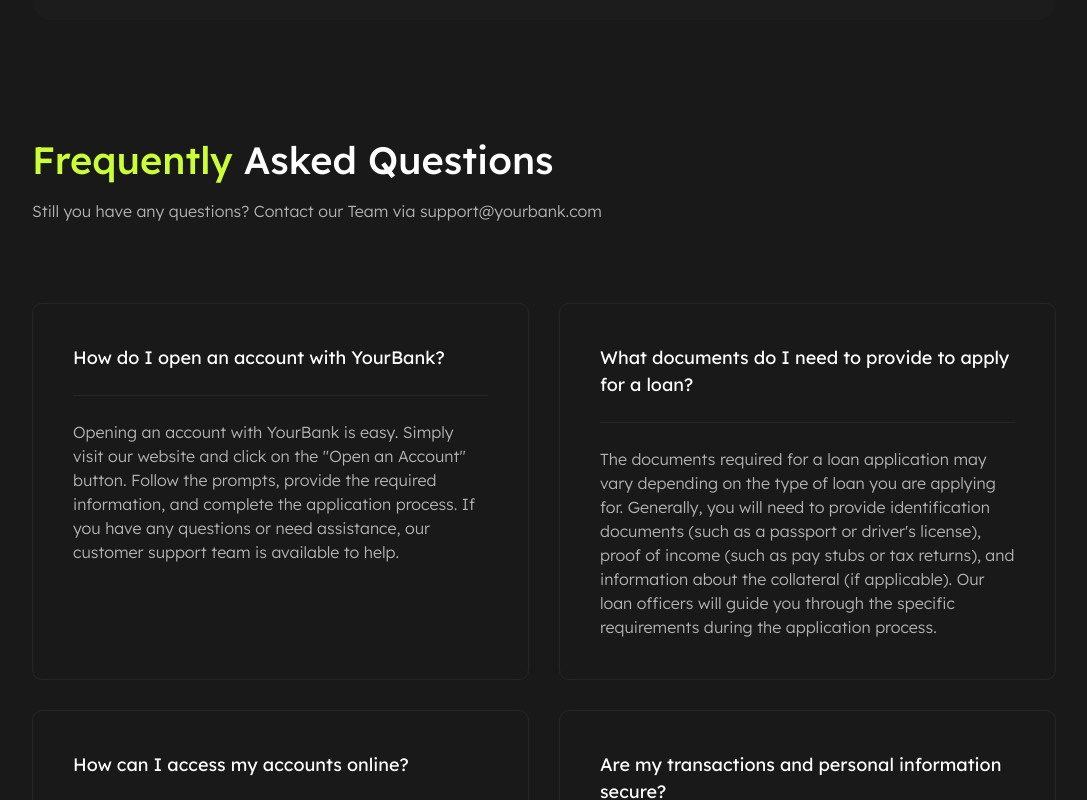
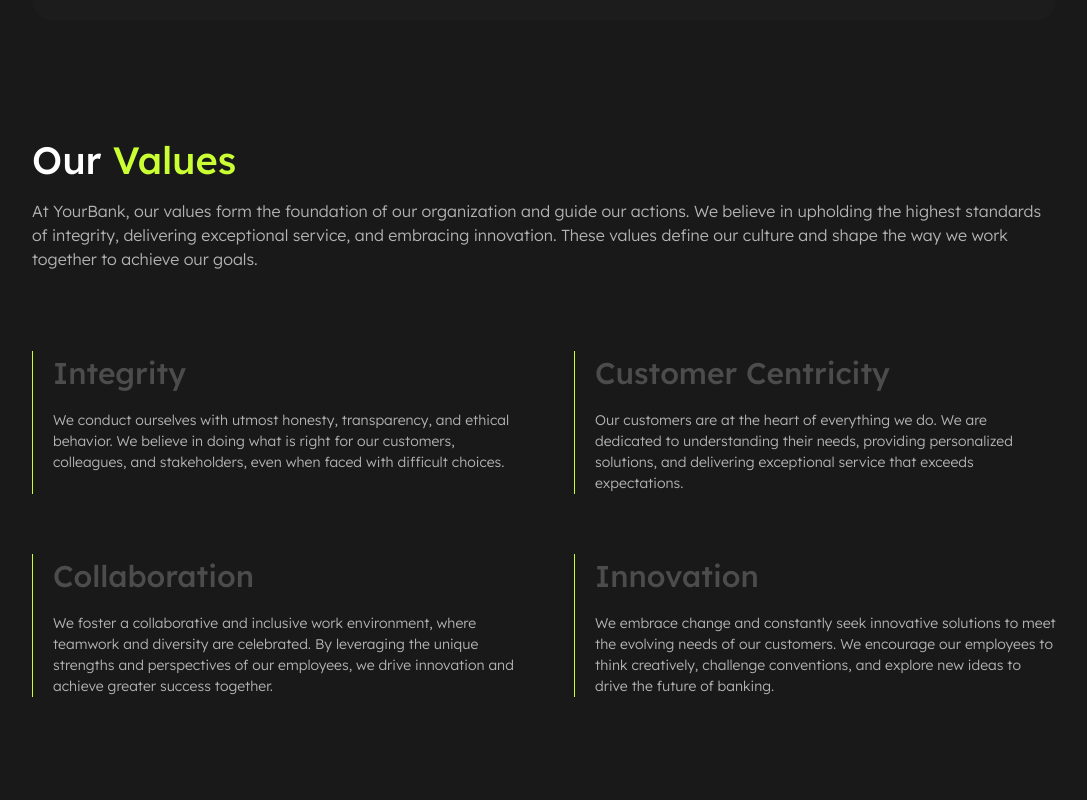
Before and after one commit to zulmy-azhary/your-bank, a Next.js app: page /careers in a window 1280 px wide. Shown: the part 720-1520 px from the top of the page, without its empty margins (96-1183 px from the left). Built offline with nearby package versions, Linux system fonts and the light colour scheme.

Commit message:
feat: create ourvalues' section

```diff
--- /dev/null
+++ b/app/careers/_components/our-values/data.ts
@@ -0,0 +1,22 @@
+export const ourValues = [
+  {
+    title: "Integrity",
+    description:
+      "We conduct ourselves with utmost honesty, transparency, and ethical behavior. We believe in doing what is right for our customers, colleagues, and stakeholders, even when faced with difficult choices.",
+  },
+  {
+    title: "Customer Centricity",
+    description:
+      "Our customers are at the heart of everything we do. We are dedicated to understanding their needs, providing personalized solutions, and delivering exceptional service that exceeds expectations.",
+  },
+  {
+    title: "Collaboration",
+    description:
+      "We foster a collaborative and inclusive work environment, where teamwork and diversity are celebrated. By leveraging the unique strengths and perspectives of our employees, we drive innovation and achieve greater success together.",
+  },
+  {
+    title: "Innovation",
+    description:
+      "We embrace change and constantly seek innovative solutions to meet the evolving needs of our customers. We encourage our employees to think creatively, challenge conventions, and explore new ideas to drive the future of banking.",
+  },
+];
--- /dev/null
+++ b/app/careers/_components/our-values/index.tsx
@@ -0,0 +1,38 @@
+import { Section } from "@/components/ui/section";
+import { ourValues } from "./data";
+import { OurValuesCard } from "./ourvalues-card";
+
+const OurValuesTitle: React.FC = () => {
+  return (
+    <div className="space-y-2.5 text-center md:text-start md:basis-7/12">
+      <h2 className="text-[28px] lg:text-[38px] 2xl:text-5xl font-medium">
+        Our <span className="text-shades-green-60">Values</span>
+      </h2>
+      <p className="text-shades-grey-70 text-sm lg:text-base 2xl:text-lg leading-normal font-light">
+        At YourBank, our values form the foundation of our organization and guide our actions. We
+        believe in upholding the highest standards of integrity, delivering exceptional service, and
+        embracing innovation. These values define our culture and shape the way we work together to
+        achieve our goals.
+      </p>
+    </div>
+  );
+};
+
+const OurValuesContent: React.FC = () => {
+  return (
+    <div className="grid md:grid-cols-2 gap-[50px] lg:gap-[60px] 2xl:gap-20">
+      {ourValues.map(({ title, description }) => (
+        <OurValuesCard key={title} title={title} description={description} />
+      ))}
+    </div>
+  );
+};
+
+export const OurValues: React.FC = () => {
+  return (
+    <Section className="flex flex-col gap-y-[50px] md:gap-y-[60px] lg:gap-y-20">
+      <OurValuesTitle />
+      <OurValuesContent />
+    </Section>
+  );
+};
--- /dev/null
+++ b/app/careers/_components/our-values/ourvalues-card.tsx
@@ -0,0 +1,19 @@
+type OurValuesCardProps = {
+  title: string;
+  description: string;
+};
+
+export const OurValuesCard: React.FC<OurValuesCardProps> = (props) => {
+  const { title, description } = props;
+
+  return (
+    <div className="pl-5 space-y-3.5 border-l border-shades-green-60">
+      <h3 className="font-medium text-3xl xl:text-[40px] 2xl:text-[58px] text-shades-grey-30">
+        {title}
+      </h3>
+      <p className="text-sm xl:text-base 2xl:text-lg font-light text-shades-grey-70">
+        {description}
+      </p>
+    </div>
+  );
+};
--- a/app/careers/page.tsx
+++ b/app/careers/page.tsx
@@ -1,7 +1,8 @@
+import type { Metadata } from "next";
 import { CallToAction } from "@/components/sections/cta";
 import { FAQS } from "@/components/sections/faqs";
 import { Overview } from "@/components/sections/overview";
-import type { Metadata } from "next";
+import { OurValues } from "./_components/our-values";
 
 export const metadata: Metadata = {
   title: "Careers",
@@ -11,6 +12,7 @@ export default function CareersPage() {
   return (
     <>
       <Overview />
+      <OurValues />
       <FAQS />
       <CallToAction />
     </>
```
